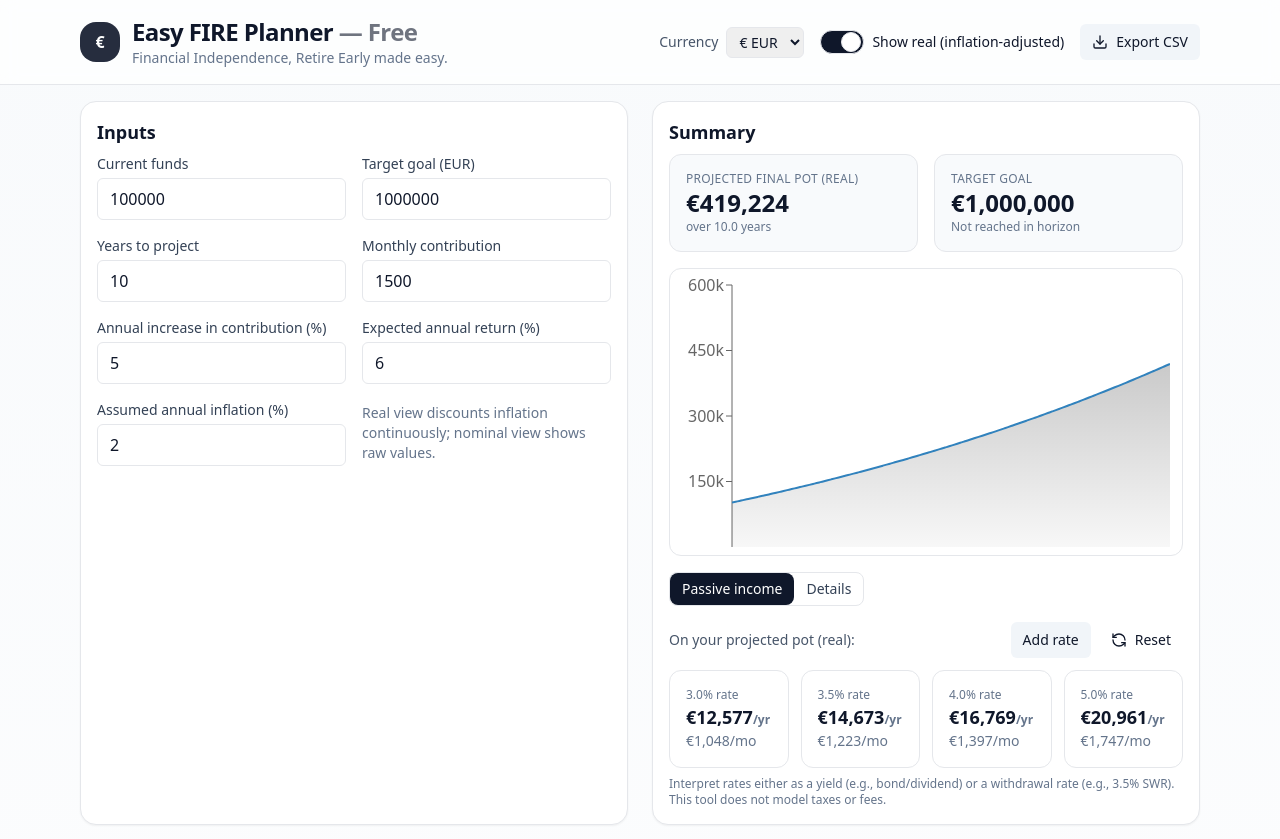
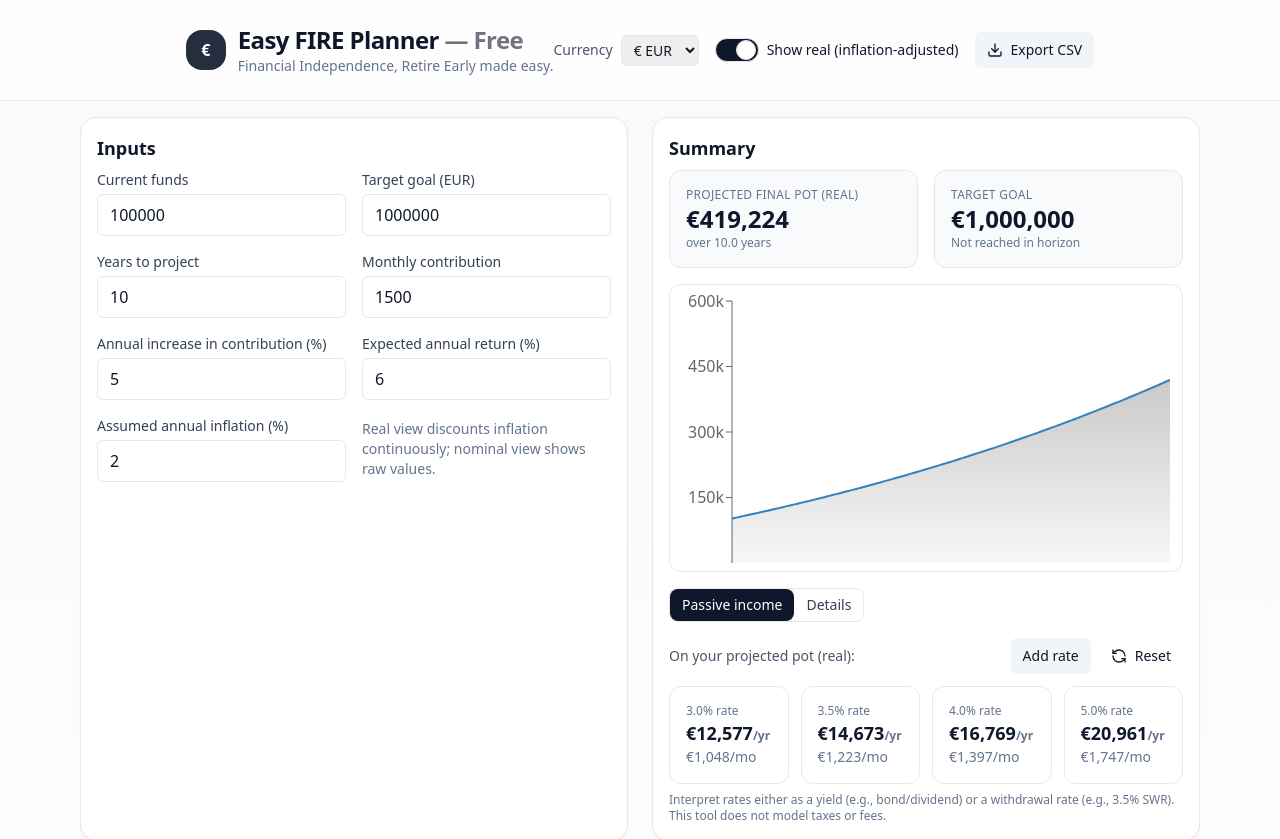
Before and after one commit to jacguidi/fire-planner, a React (Vite) app: page / in a window 1280 px wide. Shown: the top 839 px of the page. Built offline with nearby package versions, Linux system fonts and the light colour scheme; the HTML template or start-up script is replaced by a standard one.

Commit message:
Update App.tsx

```diff
--- a/src/App.tsx
+++ b/src/App.tsx
@@ -347,7 +347,7 @@ export default function App() {
 
   return (
     <div className="min-h-screen bg-gradient-to-b from-slate-50 to-white text-slate-900">
-      <header className="sticky top-0 z-10 backdrop-blur bg-white/70 border-b">
+     <header className="sticky top-0 z-18 backdrop-blur bg-white/80 border-b px-4 py-2 flex flex-col sm:flex-row items-start sm:items-center justify-between gap-3">
         <div className="max-w-6xl mx-auto px-4 py-4 flex items-center justify-between">
           <div className="flex items-center gap-3">
             <div className="w-10 h-10 rounded-2xl bg-slate-900/90 text-white grid place-items-center font-bold">
```
